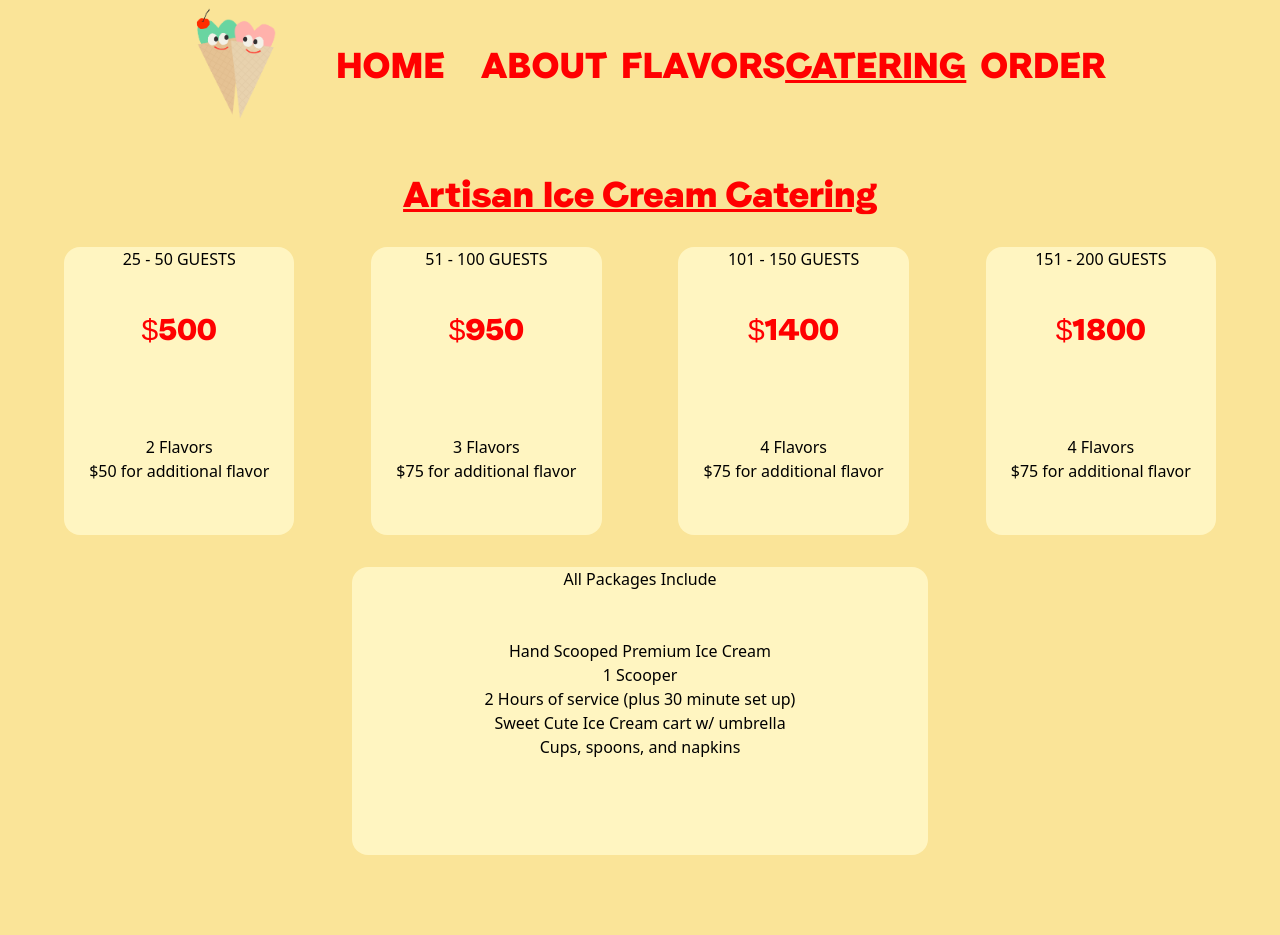
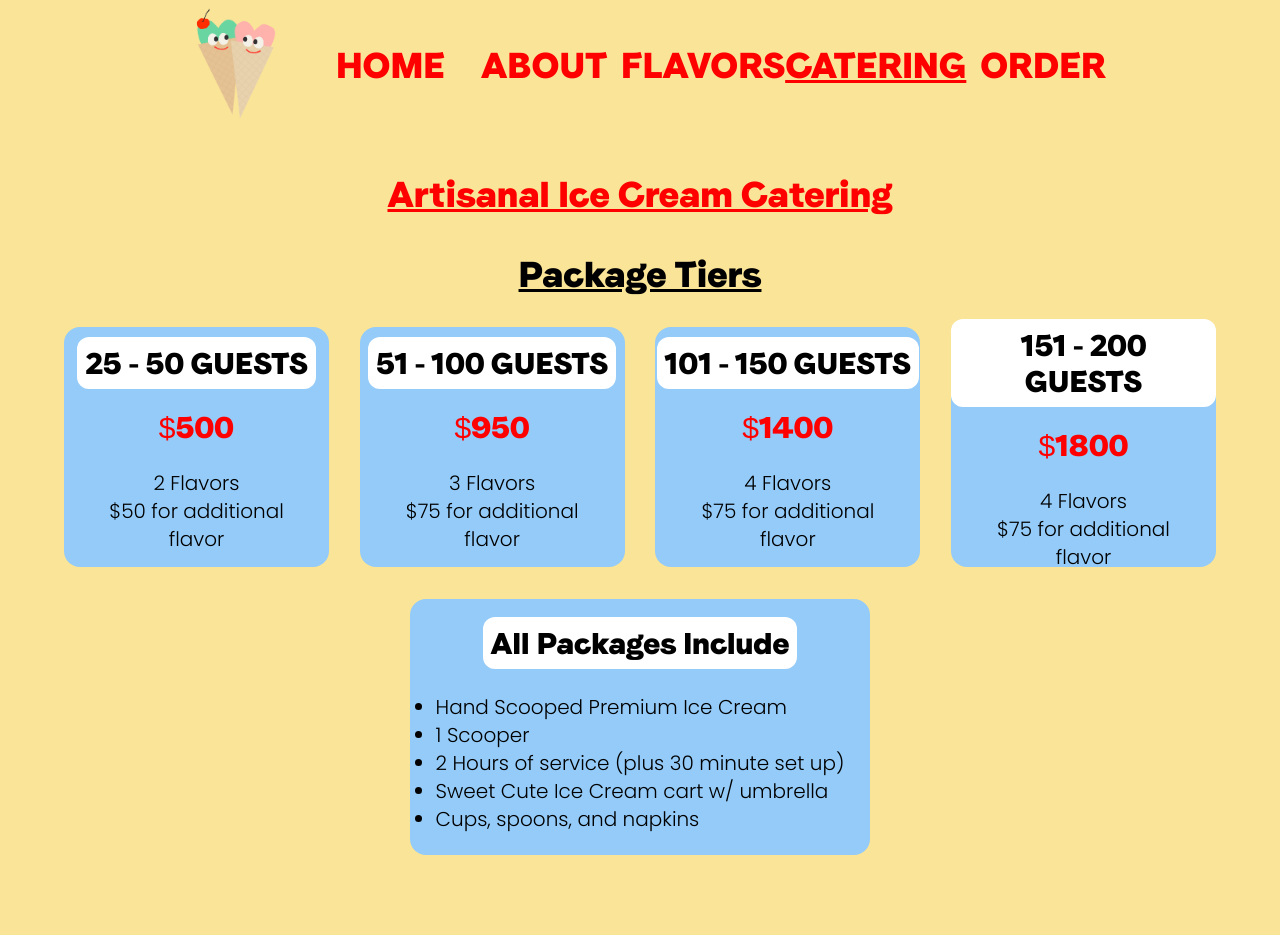
Before and after one commit to nmotamedi/SweetCuteCreamery, a React (Vite) app in the folder sweetcute/: page /catering in a window 1280 px wide. Shown: the top 935 px of the page. Built offline with nearby package versions, Linux system fonts and the light colour scheme.

Commit message:
Updated styling

```diff
--- a/sweetcute/src/Pages/Catering.tsx
+++ b/sweetcute/src/Pages/Catering.tsx
@@ -21,7 +21,10 @@ export function Catering() {
       <div className="flex flex-col items-center relative flex-wrap bg-[#FAE498] w-full min-h-svh">
         <div className="text-center py-1 md:pb-4 pb-20 w-full">
           <h2 className="font-FaroVariable text-[#FF0000] text-xl md:text-4xl my-10 mb-4 underline">
-            Artisan Ice Cream Catering
+            Artisanal Ice Cream Catering
+          </h2>
+          <h2 className="font-FaroVariable text-black text-xl md:text-4xl my-10 mb-4 underline">
+            Package Tiers
           </h2>
           <div className="flex flex-wrap justify-between mx-3 md:mx-16">
             {cateringTiers.map((tier, index) => (
@@ -29,15 +32,17 @@ export function Catering() {
             ))}
           </div>
           <div className="flex flex-wrap justify-center mx-3 md:mx-16">
-            <div className="basis-[50%] h-72 my-2 md:my-4 rounded-2xl">
-              <div className={`relative w-full h-full rounded-2xl`}>
-                <div className="absolute w-full rounded-2xl h-full backface-hidden flex items-center justify-center bg-[#FFF5C1]">
+            <div className="basis-[40%] h-64 my-2 md:my-4 rounded-2xl">
+              <div className="relative w-full h-full rounded-2xl">
+                <div className="absolute w-full rounded-2xl h-full backface-hidden flex items-center justify-center bg-[#94cbf8]">
                   <div className=" h-full w-full rounded-2xl flex flex-col justify-center items-center">
-                    <div className="basis-[25%] w-full h-8 text-center">
-                      All Packages Include
+                    <div className="w-full text-center flex justify-center mt-5">
+                      <h3 className="text-black font-FaroVariable text-base md:text-xl xl:text-3xl p-2  bg-white rounded-xl w-fit h-fit">
+                        All Packages Include
+                      </h3>
                     </div>
-                    <div className="basis-[75%] relative text-center">
-                      <ul>
+                    <div className="relative ">
+                      <ul className="text-black font-PoppinsLight text-xs md:text-lg xl:text-xl p-2 pt-3 lg:p-6 text-left list-disc">
                         <li>Hand Scooped Premium Ice Cream</li>
                         <li>1 Scooper</li>
                         <li>2 Hours of service (plus 30 minute set up)</li>
@@ -52,7 +57,7 @@ export function Catering() {
           </div>
         </div>
         <div className="text-center py-1 md:pb-4 pb-20 w-full flex flex-col items-center">
-          <h2 className="font-FaroVariable text-[#FF0000] text-xl md:text-4xl my-10 mb-4 underline">
+          <h2 className="font-FaroVariable text-black text-xl md:text-4xl my-10 mb-4 underline">
             Flavors:
           </h2>
           <div className="flex flex-wrap justify-between content-center mx-3 md:mx-16 w-[70%]">
@@ -92,19 +97,21 @@ export function Catering() {
 
 function PackageCard({ tier }: { tier: CateringTier }) {
   return (
-    <div className="basis-[20%] h-72 my-2 md:my-4 rounded-2xl">
-      <div className={`relative w-full h-full rounded-2xl`}>
-        <div className="absolute w-full rounded-2xl h-full backface-hidden flex items-center justify-center bg-[#FFF5C1]">
+    <div className="basis-[23%] h-60 my-2 md:my-4 rounded-2xl">
+      <div className="relative w-full h-full rounded-2xl">
+        <div className="absolute w-full rounded-2xl h-full backface-hidden flex items-center justify-center bg-[#94cbf8]">
           <div className=" h-full w-full rounded-2xl flex flex-col justify-center items-center">
-            <div className="basis-[25%] w-full h-8 text-center">
-              {tier.guestRange} GUESTS
+            <div className="basis-[25%] w-full text-center flex justify-center mt-5">
+              <h3 className="text-black font-FaroVariable text-base md:text-xl xl:text-3xl p-2 bg-white rounded-xl w-fit h-fit">
+                {tier.guestRange} GUESTS
+              </h3>
             </div>
-            <div className="basis-[40%] relative text-center">
-              <h2 className="text-[#FF0000] font-FaroVariable text-base md:text-3xl px-2 md:px-6 overflow-visible leading-none relative -top-2">
+            <div className="basis-[40%] relative text-center mt-5">
+              <h2 className="text-[#FF0000] font-FaroVariable text-base md:text-3xl px-2 md:px-6 overflow-visible leading-none relative">
                 ${tier.price}
               </h2>
             </div>
-            <div className="basis-[35%] lg:h-36 h-24 text-center relative">
+            <div className="basis-[35%] text-center relative text-black font-PoppinsLight text-xs md:text-lg xl:text-xl p-2 pt-3 lg:p-6">
               <h3>{tier.flavorCount} Flavors</h3>
               <h3>${tier.addFlavorPrice} for additional flavor</h3>
             </div>
```
